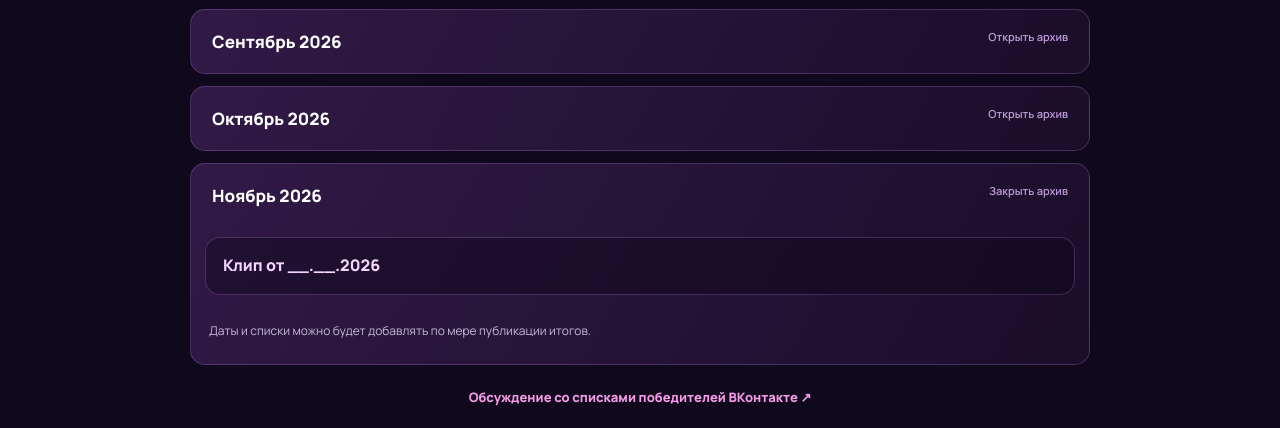
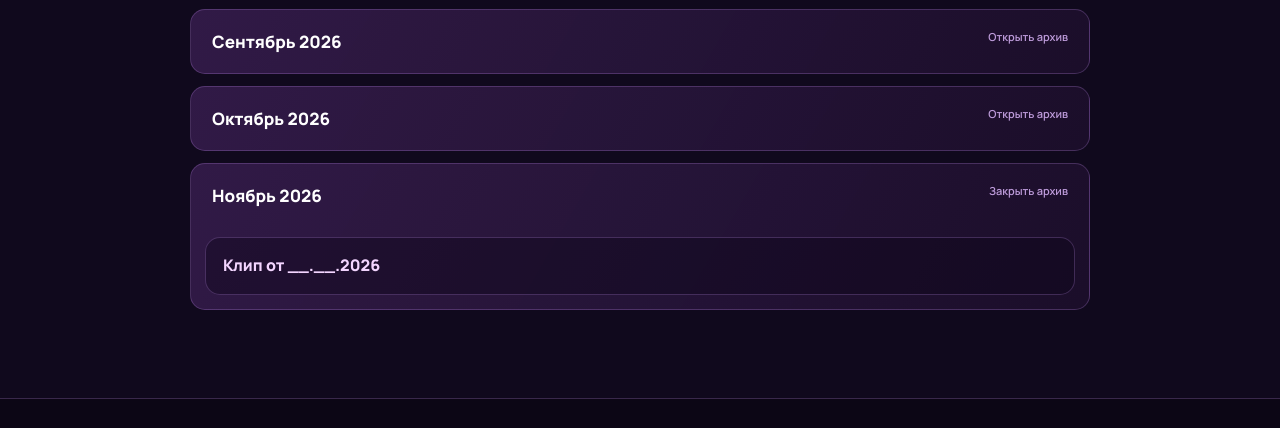
Before and after one commit to NECHAEV-AR/avatariagame_kt-tokkoiny, a plain HTML site: page winners.html in a window 1280 px wide. Shown: the part 685-1113 px from the top of the page. Drawn offline with Linux system fonts and the light colour scheme.

Commit message:
Update winners.html

```diff
--- a/winners.html
+++ b/winners.html
@@ -1,4 +1,3 @@
-
 <!doctype html>
 <html lang="ru">
 <head>
@@ -167,20 +166,9 @@
         </details>
 
       </div>
-
-      <p class="archive-note">
-        Даты и списки можно будет добавлять по мере публикации итогов.
-      </p>
     </details>
 
   </div>
-
-  <a class="external-discussion"
-     href="https://vk.com/topic-197208593_56246088"
-     target="_blank"
-     rel="noopener noreferrer">
-    Обсуждение со списками победителей ВКонтакте ↗
-  </a>
 
 </section>
 </main>
```
Lines whose indentation alone changed are shown as unchanged.
